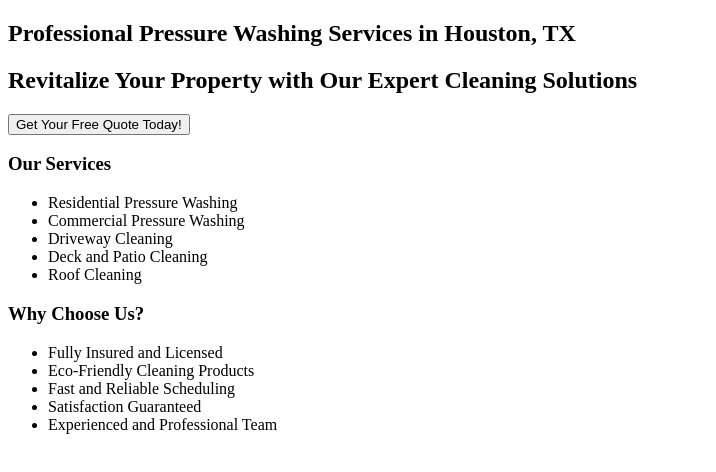
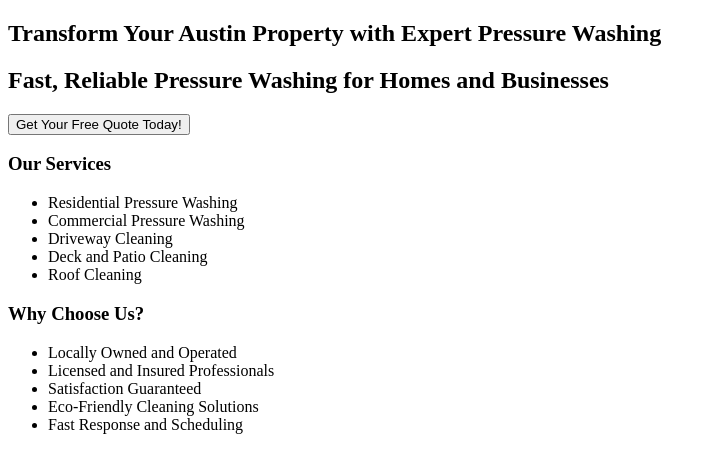
Before and after one commit to jagreen63/ai-business-builder-test-site-2, a Next.js app: page / in a window 1280 px wide. Shown: the top 472 px of the page, without its empty margins (0-716 px from the left). Built offline with nearby package versions, Linux system fonts and the light colour scheme.

Commit message:
site 9: Transform Your Austin Property with Expert Pressure Washing

```diff
--- a/app/layout.tsx
+++ b/app/layout.tsx
@@ -1,7 +1,7 @@
 import React from 'react';
 export const metadata = {
-  title: 'Top Pressure Washing in Houston, TX',
-  description: 'Get a free quote for expert pressure washing services in Houston. Fast scheduling available!',
+  title: 'Top Pressure Washing Services in Austin, TX',
+  description: 'Get expert pressure washing services in Austin, TX. Free quotes and fast scheduling for homes and businesses.',
 };
 const RootLayout = ({ children }) => {
   return (
--- a/app/page.tsx
+++ b/app/page.tsx
@@ -3,8 +3,8 @@ const HomePage = () => {
   return (
     <main className="flex flex-col items-center justify-center min-h-screen bg-gray-100">
       <section className="text-center mt-10">
-        <h1 className="text-4xl font-bold text-gray-800">Professional Pressure Washing Services in Houston, TX</h1>
-        <h2 className="text-xl text-gray-600 mt-2">Revitalize Your Property with Our Expert Cleaning Solutions</h2>
+        <h1 className="text-4xl font-bold text-gray-800">Transform Your Austin Property with Expert Pressure Washing</h1>
+        <h2 className="text-xl text-gray-600 mt-2">Fast, Reliable Pressure Washing for Homes and Businesses</h2>
         <button className="mt-4 px-6 py-2 text-white bg-blue-600 rounded hover:bg-blue-700">Get Your Free Quote Today!</button>
       </section>
       <section className="mt-10">
@@ -20,11 +20,11 @@ const HomePage = () => {
       <section className="mt-10">
         <h3 className="text-2xl font-bold text-gray-800">Why Choose Us?</h3>
         <ul className="list-disc list-inside mt-2 text-gray-600">
-          <li>Fully Insured and Licensed</li>
-          <li>Eco-Friendly Cleaning Products</li>
-          <li>Fast and Reliable Scheduling</li>
+          <li>Locally Owned and Operated</li>
+          <li>Licensed and Insured Professionals</li>
           <li>Satisfaction Guaranteed</li>
-          <li>Experienced and Professional Team</li>
+          <li>Eco-Friendly Cleaning Solutions</li>
+          <li>Fast Response and Scheduling</li>
         </ul>
       </section>
     </main>
```
